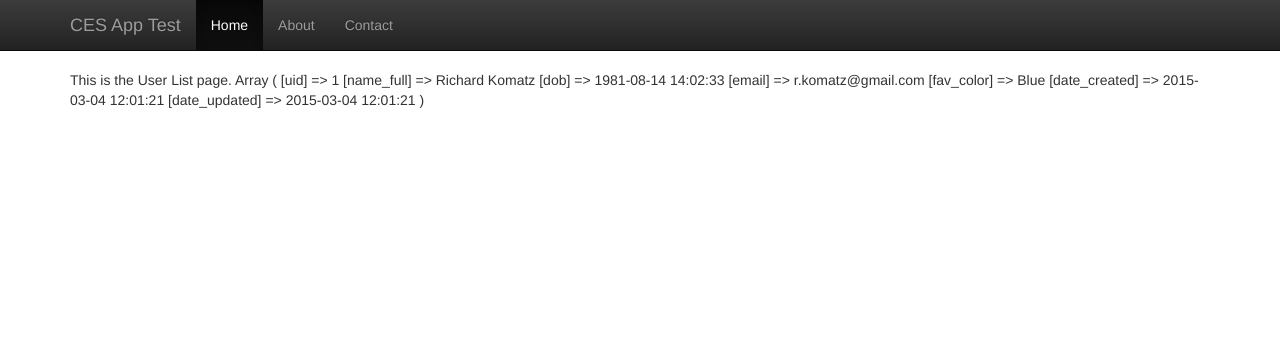
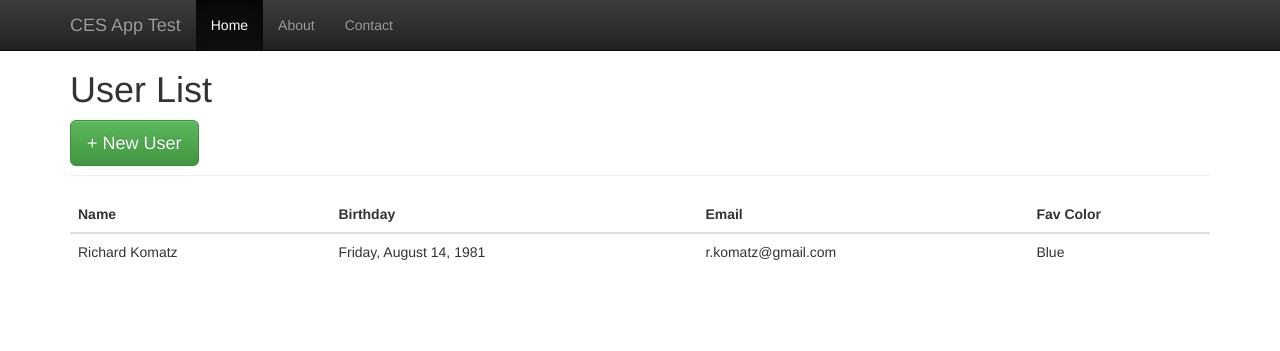
Before and after one commit to rewake/cesapp, a CodeIgniter app: page /users in a window 1280 px wide. Shown: the top 351 px of the page. Run offline with CodeIgniter, Linux system fonts and the light colour scheme; some libraries are stand-ins or nearby versions.

Commit message:
Committing changes for night... overall just mods/settings/etc for initial app setup

```diff
--- a/application/config/autoload.php
+++ b/application/config/autoload.php
@@ -52,7 +52,7 @@ $autoload['packages'] = array();
 |	$autoload['libraries'] = array('database', 'session', 'xmlrpc');
 */
 
-$autoload['libraries'] = array('database');
+$autoload['libraries'] = array('database', 'parser');
 
 
 /*
--- a/application/config/hooks.php
+++ b/application/config/hooks.php
@@ -10,7 +10,7 @@
 |
 */
 
-$hook['post_controller_constructor'] = array(
+$hook['post_controller_constructor'][] = array(
     'class'    => 'Template_hooks',
     'function' => 'header',
     'filename' => 'templates.php',
--- a/application/controllers/users.php
+++ b/application/controllers/users.php
@@ -4,9 +4,10 @@ class Users extends CI_Controller
 {
 	public function index()
 	{
+        $data['page_header'] = "User List";
 		$data['users'] = $this->Users_model->read();
 
-		$this->load->view('user_list', $data);
+		$this->parser->parse('user_list', $data);
 	}
 
 	public function create()
--- a/application/hooks/templates.php
+++ b/application/hooks/templates.php
@@ -2,13 +2,22 @@
 
 class Template_hooks extends CI_Controller
 {
+
     public function header()
     {
-        $this->load->view('templates/header');
+        if ($this->useTemplates())
+            $this->load->view('templates/header');
     }
 
     public function footer()
     {
-        $this->load->view('templates/footer');
+        if ($this->useTemplates())
+            $this->load->view('templates/footer');
+    }
+
+    protected function useTemplates()
+    {
+        // This is a bit flawed, but will work for this test app
+        return $this->uri->segment(1) != 'ajax';
     }
 }
--- a/application/models/users_model.php
+++ b/application/models/users_model.php
@@ -11,7 +11,8 @@ class Users_model extends CI_Model
 	public function read($u = null)
 	{
 		$this->db
-			->select('*')
+			->select('name_full, email, fav_color')
+            ->select('date_format(`dob`, "%W, %M %e, %Y") as `dob`', false)
 			->from('user_info');
 
 		if (isset($u) && !empty($u))
@@ -24,7 +25,7 @@ class Users_model extends CI_Model
 
 		$qry = $this->db->get();
 
-		return $qry->row_array();
+		return $qry->result_array();
 	}
 
 	public function update()
--- a/application/views/user_list.php
+++ b/application/views/user_list.php
@@ -1,6 +1,29 @@
-This is the User List page.
+<div class="page-header">
+    <h1>{page_header}</h1>
+    <button type="button" class="btn btn-lg btn-success">+ New User</button>
+</div>
 
-<?php
-
-print_r($users);
-?>
+<div class="row">
+    <div class="col-md-12">
+        <table class="table">
+            <thead>
+                <tr>
+                    <th>Name</th>
+                    <th>Birthday</th>
+                    <th>Email</th>
+                    <th>Fav Color</th>
+                </tr>
+            </thead>
+            <tbody>
+                {users}
+                <tr>
+                    <td>{name_full}</td>
+                    <td>{dob}</td>
+                    <td>{email}</td>
+                    <td>{fav_color}</td>
+                </tr>
+                {/users}
+            </tbody>
+        </table>
+    </div>
+</div>
--- a/css/ces.css
+++ b/css/ces.css
@@ -1,5 +1,5 @@
 body {
-    padding-top: 70px;
+    padding-top: 30px;
     padding-bottom: 30px;
 }
 
```
